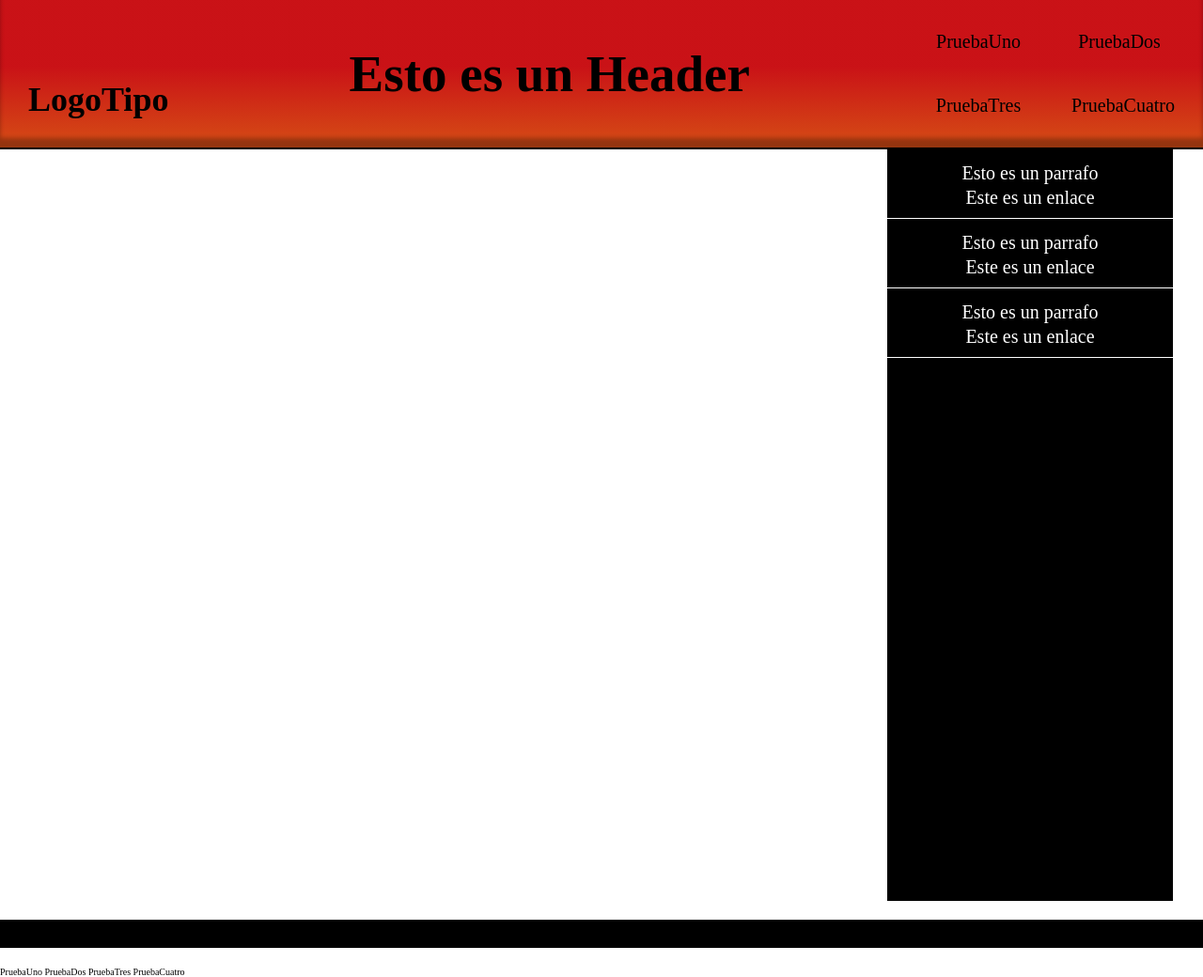
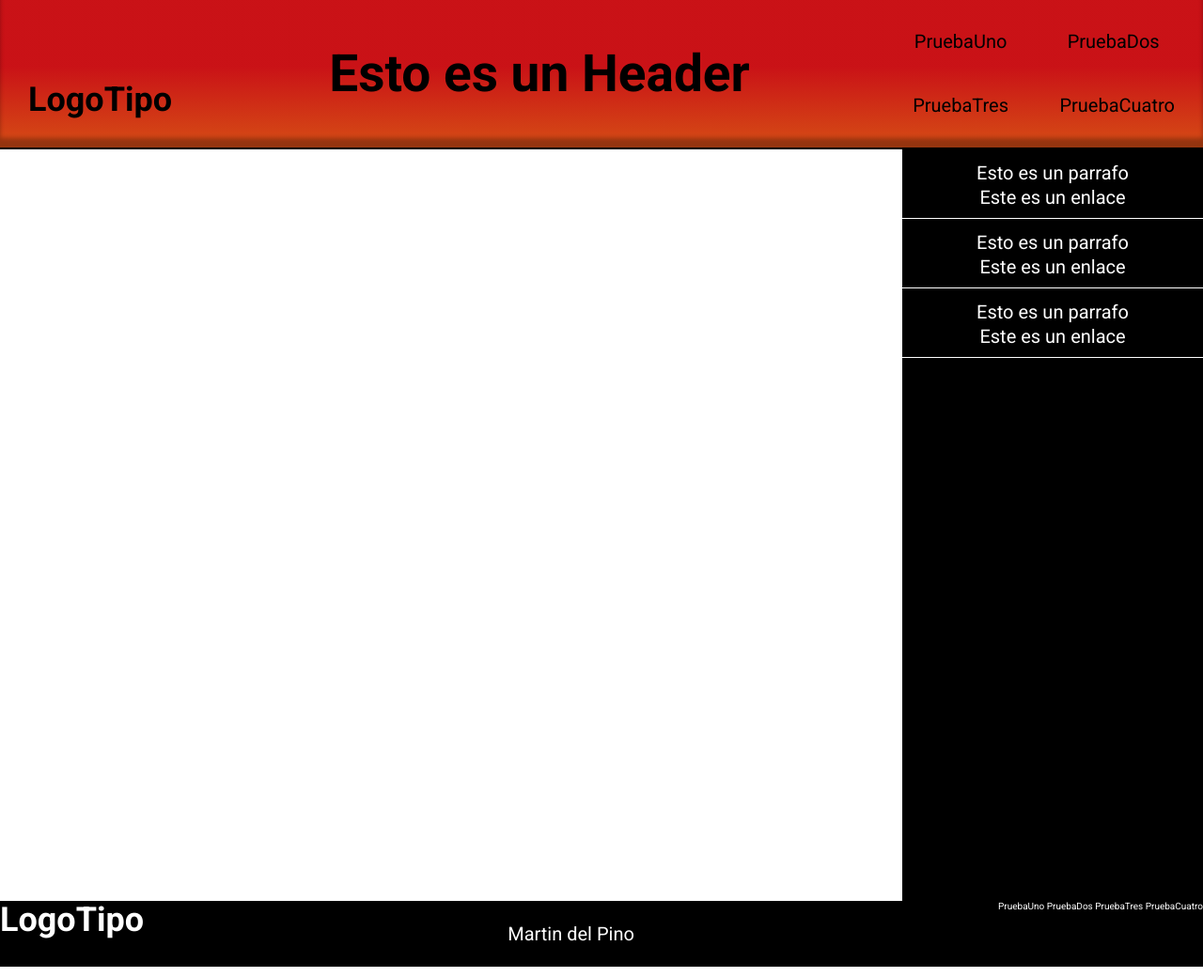
Before and after one commit to dellpinos/areaPruebas, a PHP site: page / in a window 1280 px wide. Shown: the whole page at 94% size. Run offline with PHP 8.4, Linux system fonts and the light colour scheme.

Commit message:
comenzando footer

```diff
--- a/index.html
+++ b/index.html
@@ -53,8 +53,12 @@
         </sidebar>
     </div>
     <footer>
+        <div class="logotipo">
+            <h2>LogoTipo</h2>
+        </div>
         <div class="contenedor__footer">
-            <p>Probanding</p>
+            <p>Martin del Pino</p>
+
         </div>
         <nav class="navegacion">
             <a href="pruebauno.html">PruebaUno</a>
--- a/src/scss/base/_globales.scss
+++ b/src/scss/base/_globales.scss
@@ -9,18 +9,13 @@ html {
 *:after {
     box-sizing: inherit; // snippet de paul irish, el padding no va a ser un problema
 }
-
+body {
+    font-family: v.$fuentePrincipal;
+}
 p{
     font-size: 2rem;
     line-height: 1.5em;   // si no utilizo una unidad de medida, por defecto son em
 }
-
-.contenedor {
-    width: 95%; //para q el contenedor no llegue a los bordes
-    max-width: 130rem; // dimension del contenedor
-    margin: 0 auto; //centra el contenedor
-}
-
 a {
     text-decoration: none;
     color: v.$negro;
@@ -41,6 +36,13 @@ img {
     width: 100%;
     height: auto;
 }
+
+.contenedor {
+    width: 100%;
+    margin: 0 0;
+}
+
+
 .contenedor__grid {
     display: grid;
     grid-template-columns: 3fr 1fr;
--- a/src/scss/layout/_contenido.scss
+++ b/src/scss/layout/_contenido.scss
@@ -1,5 +1,3 @@
 .contenido {
-    width: 50rem;
-    height: 60rem;
 
 }
--- a/src/scss/layout/_footer.scss
+++ b/src/scss/layout/_footer.scss
@@ -1,5 +1,15 @@
 @use 'base/variables' as v;
 
+footer {
+    color: v.$blanco;
+    display: flex;
+    background-color: v.$negro;
+    justify-content: space-between;
+
+    a {
+        color: v.$blanco;
+    }
+}
 .contenedor__footer {
-    background-color: v.$negro;
+
 }
--- a/src/scss/layout/_header.scss
+++ b/src/scss/layout/_header.scss
@@ -2,8 +2,8 @@
     display: flex;
     justify-content: space-between;
 
-    background: rgb(198,2,7);
-background: linear-gradient(180deg, rgba(198,2,7,0.9374343487394958) 45%, rgba(210,62,1,0.9206276260504201) 100%);
+    background: rgb(198, 2, 7);
+    background: linear-gradient(180deg, rgba(198, 2, 7, 0.9374343487394958) 45%, rgba(210, 62, 1, 0.9206276260504201) 100%);
     padding: 1rem;
 
     border-bottom: 2px solid black;
@@ -20,7 +20,6 @@ background: linear-gradient(180deg, rgba(198,2,7,0.9374343487394958) 45%, rgba(2
     h1 {
         font-size: 5.5rem;
     }
-
     .navegacion {
         display: grid;
         grid-template-columns: repeat(2, 1fr);
@@ -31,11 +30,13 @@ background: linear-gradient(180deg, rgba(198,2,7,0.9374343487394958) 45%, rgba(2
             margin: 0 .8rem 0 0;
             color: black;
             padding: 2rem;
+
             &:hover {
-                box-shadow: inset -2px -2px 15px  rgba(255, 255, 255, 0.8);
-
+                box-shadow: inset -2px -2px 15px rgba(255, 10, 10, 0.9),
+                -5px -5px 10px rgba(0, 0, 0, 0.3);
             }
         }
+
         :last-child {
             margin: 0;
         }
--- a/src/scss/layout/_sidebar.scss
+++ b/src/scss/layout/_sidebar.scss
@@ -1,11 +1,16 @@
+@use 'base/variables' as v;
 sidebar {
     display: inline;
     height: 80rem;
-    background-color: black;
-    color: white;
+    background-color: v.$negro;
+    color: v.$blanco;
+
     a {
         font-size: 2rem;
-        color: white;
+        color: v.$blanco;
+        &:hover {
+            color: v.$rojo;
+        }
     }
 }
 .entrada__sidebar {
```
Also changed, not shown: build/css/app.css (+1 -1 lines), 1 other file.
